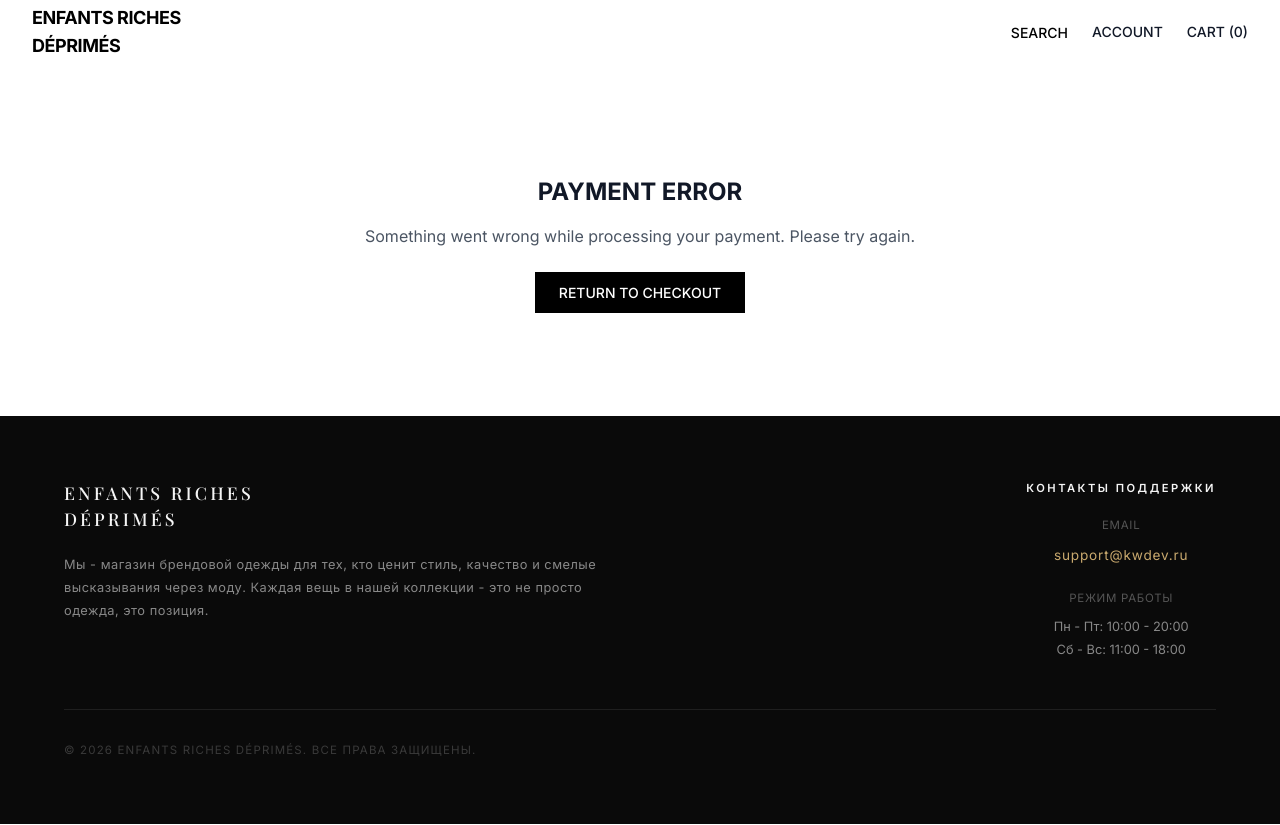
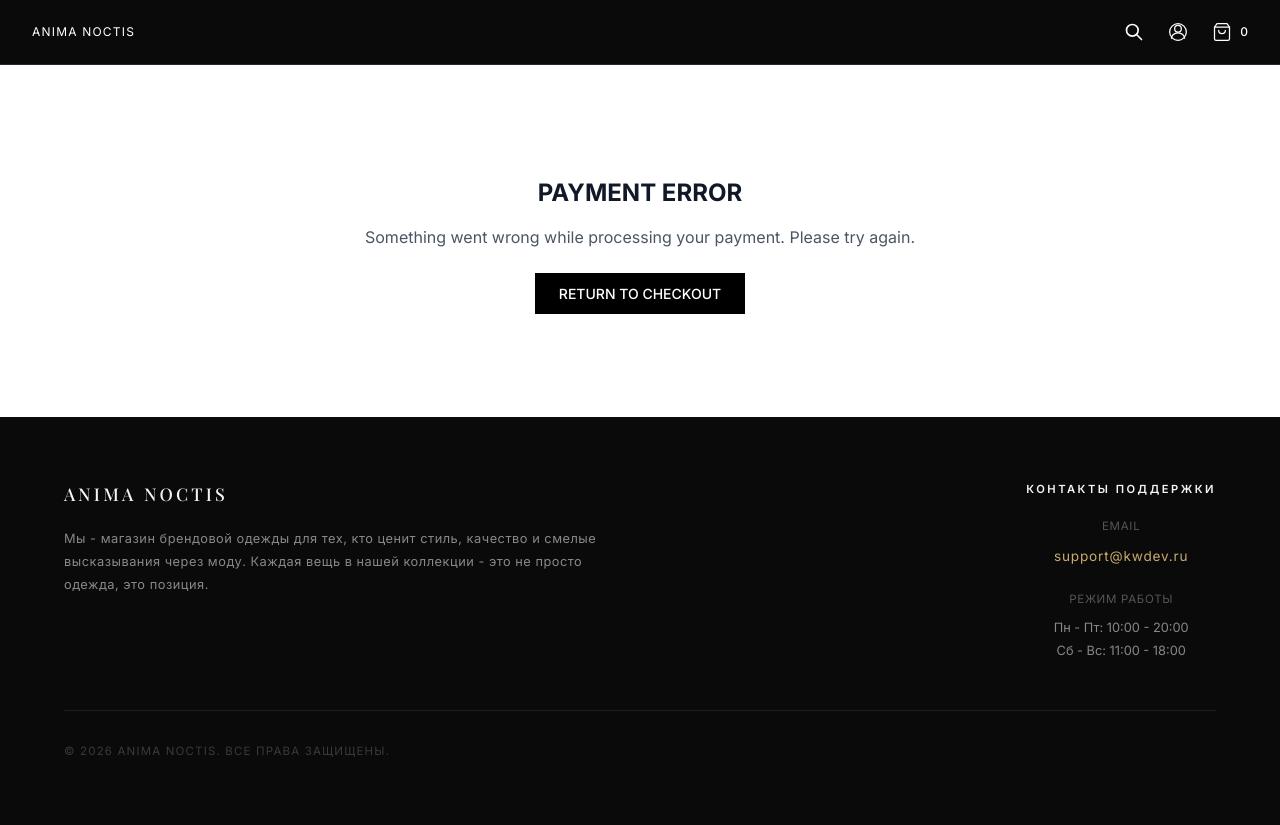
Before and after one commit to Koowia/ShopExem, a Django app: template payment/templates/payment/stripe_error.html in a window 1280 px wide. Run offline with Django 4.2, Linux system fonts and the light colour scheme; the template is opened without the code that fills it, so the values that code supplies are empty; some libraries are stand-ins or nearby versions.

Commit message:
Исправил навигатор, а также счётчик корзины

```diff
--- a/main/templates/main/base.html
+++ b/main/templates/main/base.html
@@ -4,7 +4,7 @@
 <head>
     <meta charset="UTF-8">
     <meta name="viewport" content="width=device-width, initial-scale=1.0">
-    <title>{% block title %}ENFANTS RICHES DÉPRIMÉS{% endblock %}</title>
+    <title>{% block title %}ANIMA NOCTIS{% endblock %}</title>
     <script src="https://cdn.tailwindcss.com"></script>
     <script src="https://unpkg.com/htmx.org@1.9.10"></script>
     <script src="https://unpkg.com/alpinejs@3.x.x/dist/cdn.min.js" defer></script>
@@ -113,17 +113,16 @@
     <div id="overlay" class="overlay fixed inset-0 bg-black bg-opacity-50 z-40 md:hidden"></div>
 
     <!-- Mobile Menu -->
-    <div id="mobileMenu" class="mobile-menu fixed top-0 left-0 w-80 h-full bg-white z-50 md:hidden shadow-lg">
+    <div id="mobileMenu" class="mobile-menu fixed top-0 left-0 w-80 h-full bg-[#0a0a0a] z-50 md:hidden shadow-lg">
         <div class="p-6">
             <div class="flex justify-between items-center mb-8">
-                <h2 class="text-lg font-bold tracking-tight text-left">
-                    ENFANTS RICHES <br>
-                    DÉPRIMÉS
+                <h2 class="text-white text-xs tracking-widest font-light">
+                    ANIMA NOCTIS
                 </h2>
                 <button id="closeMenu" class="hamburger active">
-                    <span></span>
-                    <span></span>
-                    <span></span>
+                    <span style="background-color: white"></span>
+                    <span style="background-color: white"></span>
+                    <span style="background-color: white"></span>
                 </button>
             </div>
 
@@ -132,7 +131,7 @@
                    hx-get="{% url 'main:index' %}"
                    hx-target="#main-content"
                    hx-push-url="true"
-                   class="mobile-nav-link block text-lg font-medium text-gray-900 hover:text-gray-700 py-2 border-b border-gray-200">
+                   class="mobile-nav-link block text-lg font-medium text-white hover:text-gray-700 py-2 border-b border-gray-800">
                    HOME
                 </a>
                 {% for category in categories %}
@@ -140,7 +139,7 @@
                    hx-get="{% url 'main:catalog' category.slug %}"
                    hx-target="#main-content"
                    hx-push-url="true"
-                   class="mobile-nav-link block text-lg font-medium text-gray-900 hover:text-gray-700 py-2 border-b border-gray-200 {% if current_category == category.slug %}active{% endif %}">
+                   class="mobile-nav-link block text-lg font-medium text-white hover:text-gray-700 py-2 border-b border-gray-800 {% if current_category == category.slug %}active{% endif %}">
                    {{ category.name|upper }}
                 </a>
                 {% endfor %}
@@ -161,7 +160,7 @@
     </div>
 
     <!-- Header -->
-    <header class="sticky top-0">
+    <header class="sticky top-0 bg-[#0a0a0a] border-b border-gray-800">
         <div class="mx-auto px-4 sm:px-6 lg:px-8">
             <div class="flex justify-between items-center h-16">
                 <!-- Mobile Menu Button -->
@@ -177,9 +176,8 @@
                        hx-get="{% url 'main:index' %}"
                        hx-target="#main-content"
                        hx-push-url="true">
-                        <h1 class="text-sm sm:text-lg font-bold tracking-tight text-left">
-                            ENFANTS RICHES <br>
-                            DÉPRIMÉS
+                        <h1 class="text-white text-xs tracking-widest font-light">
+                            ANIMA NOCTIS
                         </h1>
                     </a>
                 </div>
@@ -191,21 +189,22 @@
                        hx-get="{% url 'main:catalog' category.slug %}"
                        hx-target="#main-content"
                        hx-push-url="true"
-                       class="nav-link text-sm font-medium text-gray-900 hover:text-gray-700 {% if current_category == category.slug %}active{% endif %}">
+                       class="nav-link text-white text-xs tracking-widest uppercase hover:opacity-60 transition-opacity {% if current_category == category.slug %}active{% endif %}">
                        {{ category.name|upper }}
                     </a>
                     {% endfor %}
                 </nav>
 
                 <!-- Right side links -->
-                <div class="hidden md:flex items-center space-x-6">
+                <div class="hidden md:flex">
+                    <div class="flex items-center space-x-6">
                         <div class="relative" id="mobile-search-wrapper">
                             <button id="mobile-search-toggle"
                                     hx-get="{% url 'main:catalog_all' %}?show_search=true"
                                     hx-target="#mobile-search-wrapper"
                                     hx-swap="innerHTML"
-                                class="text-sm font-medium uppercase hover:text-gray-600">
-                            SEARCH
+                                    class="flex items-center text-sm font-medium uppercase hover:text-gray-600">
+                                <svg xmlns="http://www.w3.org/2000/svg" width="20" height="20" viewBox="0 0 24 24" fill="none" stroke="white" stroke-width="2" stroke-linecap="round" stroke-linejoin="round"><circle cx="10" cy="10" r="7"/><line x1="21" y1="21" x2="15" y2="15"/></svg>
                             </button>
                         </div>
                         <a href="{% url 'users:profile' %}"
@@ -213,9 +212,10 @@
                         hx-target="#main-content"
                         hx-push-url="true"
                         class="text-sm font-medium text-gray-900 uppercase hover:text-gray-600">
-                        ACCOUNT
+                            <svg xmlns="http://www.w3.org/2000/svg" width="20" height="20" viewBox="0 0 24 24" fill="none" stroke="white" stroke-width="1.5"><circle cx="12" cy="8" r="4"/><path d="M4 20c0-4 3.6-7 8-7s8 3 8 7"/><circle cx="12" cy="12" r="10"/></svg>
                         </a>
-                    <a href="#" id="desktopCart" class="text-sm font-medium text-gray-900 hover:text-gray-700">CART (0)</a>
+                        <a href="#" id="desktopCart" class="text-sm font-medium text-gray-900 hover:text-gray-700"><div class="flex items-center gap-1"><svg xmlns="http://www.w3.org/2000/svg" width="20" height="20" viewBox="0 0 24 24" fill="none" stroke="white" stroke-width="1.5" stroke-linecap="round" stroke-linejoin="round"><path d="M6 2L3 6v14a2 2 0 002 2h14a2 2 0 002-2V6l-3-4z"/><line x1="3" y1="6" x2="21" y2="6"/><path d="M16 10a4 4 0 01-8 0"/></svg><span id="cart-count" class="text-white text-xs ml-1">0</span></div></a>
+                    </div>
                 </div>
 
                 <!-- Mobile Cart Icon -->
@@ -266,7 +266,7 @@
                 <!-- Brand -->
                 <div>
                     <h2 style="color: #f5f5f5; font-size: 1.1rem; letter-spacing: 0.18em; font-weight: 500;" class="mb-5 uppercase">
-                        ENFANTS RICHES<br>DÉPRIMÉS
+                        ANIMA NOCTIS
                     </h2>
                     <p style="color: #888; font-family: 'Inter', sans-serif; font-size: 0.8rem; line-height: 1.8; letter-spacing: 0.04em;">
                         Мы - магазин брендовой одежды для тех, кто ценит стиль, качество и смелые высказывания через моду. Каждая вещь в нашей коллекции - это не просто одежда, это позиция.
@@ -299,7 +299,7 @@
             <!-- Divider -->
             <div style="border-top: 1px solid #1f1f1f; margin-top: 3rem; padding-top: 2rem;">
                 <p style="color: #3a3a3a; font-family: 'Inter', sans-serif; font-size: 0.72rem; letter-spacing: 0.1em;">
-                    &copy; {% now "Y" %} ENFANTS RICHES DÉPRIMÉS. ВСЕ ПРАВА ЗАЩИЩЕНЫ.
+                    &copy; {% now "Y" %} ANIMA NOCTIS. ВСЕ ПРАВА ЗАЩИЩЕНЫ.
                 </p>
             </div>
         </div>
@@ -345,10 +345,8 @@
             updateCartCount();
 
             function updateHeaderCartCount(count) {
-                const cartText = `CART (${count})`;
-                if (desktopCart) desktopCart.textContent = cartText;
-                if (mobileCart) mobileCart.textContent = cartText;
-                if (mobileCartHeader) mobileCartHeader.textContent = cartText;
+                document.getElementById('cart-count').textContent = count;
+                if (mobileCartHeader) mobileCartHeader.textContent = `CART (${count})`;
             }
 
             function updateCartCount() {
@@ -385,6 +383,11 @@
             // Update active navigation links after HTMX requests
             document.addEventListener('htmx:afterSettle', function() {
                 updateActiveNavLinks();
+                setTimeout(()=>{
+                    fetch('{% url "cart:cart_count" %}')
+                        .then(r => r.json())
+                        .then(d => updateHeaderCartCount(d.total_items));
+                }, 100);
             });
 
             function updateActiveNavLinks() {
@@ -409,14 +412,9 @@
 
         // Global function to update cart count
         window.updateHeaderCartCount = function(count) {
-            const desktopCart = document.getElementById('desktopCart');
-            const mobileCart = document.getElementById('mobileCart');
             const mobileCartHeader = document.getElementById('mobileCartHeader');
-            const cartText = `CART (${count})`;
-
-            if (desktopCart) desktopCart.textContent = cartText;
-            if (mobileCart) mobileCart.textContent = cartText;
-            if (mobileCartHeader) mobileCartHeader.textContent = cartText;
+            document.getElementById('cart-count').textContent = count;
+            if (mobileCartHeader) mobileCartHeader.textContent = `CART (${count})`;
         };
     </script>
 </body>
```
Also changed, not shown: main/templates/main/search_button.html (+4 -4 lines). Lines whose indentation alone changed are shown as unchanged.
